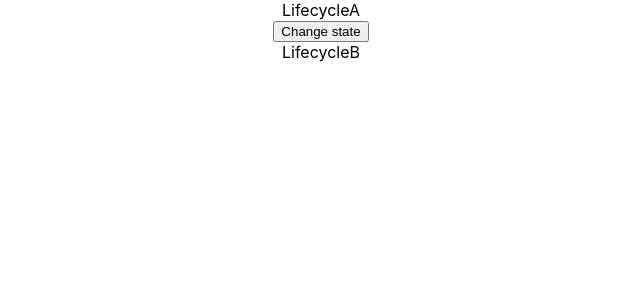
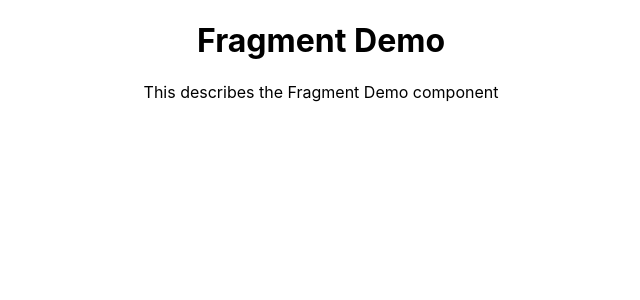
Before and after one commit to DanielBrito/react-js-studies, a React (Create React App) app in the folder hello-world/: page / in a window 1280 px wide. Shown: the top 300 px of the page, without its empty margins (319-959 px from the left). Built offline with nearby package versions, Linux system fonts and the light colour scheme.

Commit message:
Fragments

```diff
--- a/hello-world/src/App.js
+++ b/hello-world/src/App.js
@@ -1,13 +1,13 @@
-import React, {Component} from 'react';
+import React, {Component, Fragment} from 'react';
 import './App.css';
-import LifecycleA from './components/LifecycleA';
+import FragmentDemo from './components/FragmentDemo';
 
 class App extends Component {
 
     render(){
         return(
             <div className="App">
-                <LifecycleA/>
+                <FragmentDemo/>
             </div>
         )
     }
--- /dev/null
+++ b/hello-world/src/components/FragmentDemo.js
@@ -0,0 +1,14 @@
+import React from 'react'
+
+function FragmentDemo() {
+    return (
+        <React.Fragment>
+            <h1>
+                Fragment Demo
+            </h1>
+            <p>This describes the Fragment Demo component</p>
+        </React.Fragment>
+    )
+}
+
+export default FragmentDemo
```
Also changed, not shown: hello-world/src/components/Columns.js (added, +23 -0 lines), hello-world/src/components/Table.js (added, +16 -0 lines).
